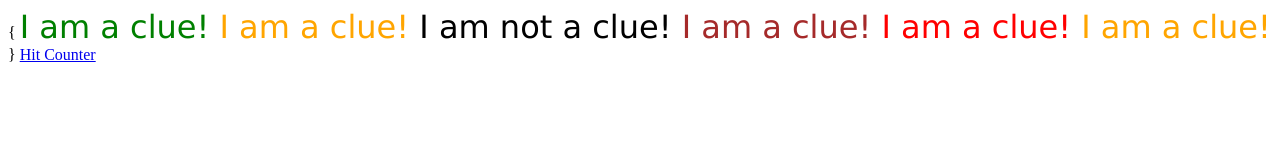
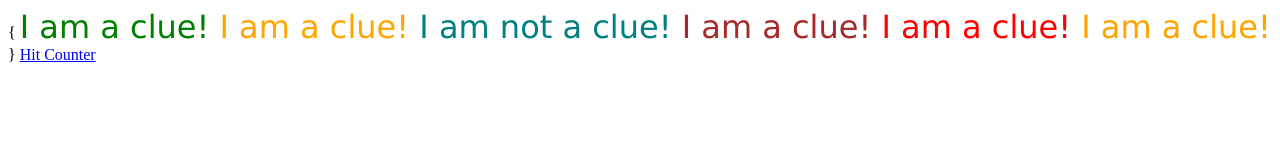
Before and after one commit to N3dys/fluffy-octo-giggle, a plain HTML site: page index.html in a window 1280 px wide. Drawn offline with Linux system fonts and the light colour scheme.

Commit message:
Update index.html

```diff
--- a/index.html
+++ b/index.html
@@ -15,7 +15,7 @@
         </font>
   <font size="6"
           face="verdana"
-          color="black">
+          color="teal">
             I am not a clue!
         </font>
   <font size="6"
```
